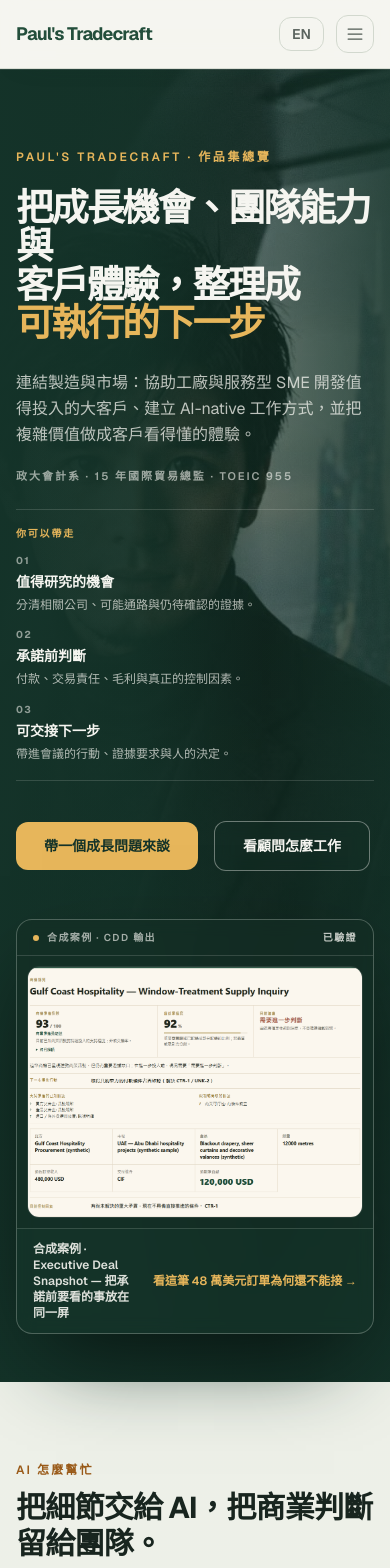
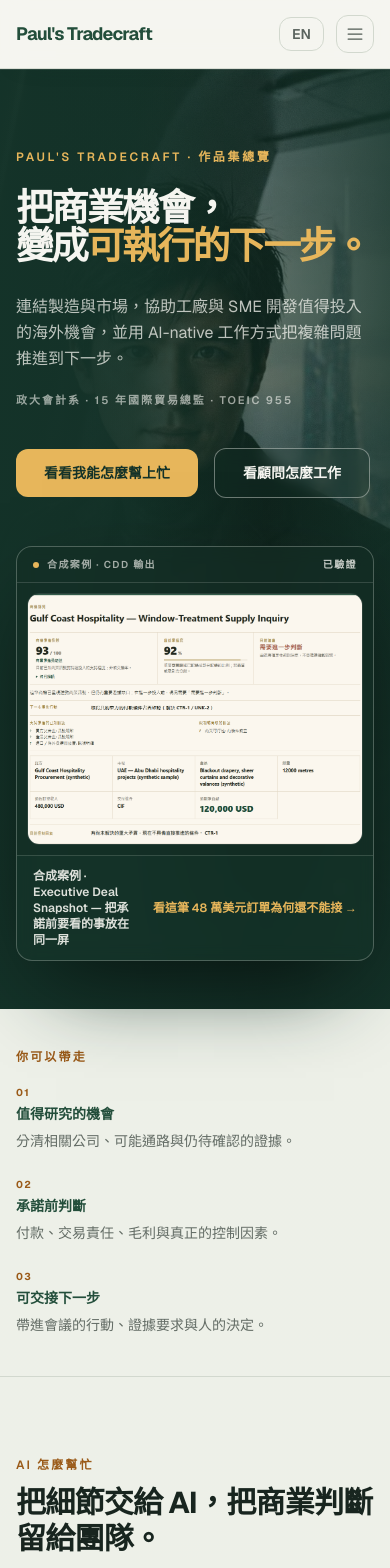
Before and after one commit to apchen1978/pauls-tradecraft, a React (Vite) app: page / in a window 390 px wide. Shown: the top 1568 px of the page. Built offline with nearby package versions, Linux system fonts and the light colour scheme.

Commit message:
fix(portfolio): clarify homepage hero for mobile visitors

```diff
--- a/src/App.jsx
+++ b/src/App.jsx
@@ -2,6 +2,7 @@ import { MotionConfig } from "motion/react";
 import { LangProvider, useLang } from "./i18n.jsx";
 import Nav from "./components/Nav.jsx";
 import Hero from "./components/Hero.jsx";
+import HeroOutcomes from "./components/HeroOutcomes.jsx";
 import AiWorkValue from "./components/AiWorkValue.jsx";
 import { WorksFlagship, default as Works } from "./components/Works.jsx";
 import Verification from "./components/Verification.jsx";
@@ -34,6 +35,7 @@ export default function App() {
           <main id="main">
             {/* ② 先翻譯 AI 的實際角色，再以 CDD 旗艦成果落地。 */}
             <Hero />
+            <HeroOutcomes />
             <AiWorkValue />
             <WorksFlagship />
             <ConnectedCase />
--- a/src/components/Hero.jsx
+++ b/src/components/Hero.jsx
@@ -43,14 +43,13 @@ export default function Hero() {
             <span className="lg:hidden">
               {t.hero.headlineA}
               <br />
-              <span className="font-semibold text-bone">{t.hero.headlineB}</span>
+              <span className="font-semibold text-bone">{t.hero.headlineB}</span>{lang === "en" ? " " : ""}
               <span className="inline-block font-semibold text-gold">{t.hero.headlineHighlight}</span>
             </span>
             <span className="hidden lg:block">
               {t.hero.headlineDesktopA}
               <br />
-              <span className="font-semibold text-bone">{t.hero.headlineDesktopB}</span>
-              <br />
+              <span className="font-semibold text-bone">{t.hero.headlineDesktopB}</span>{lang === "en" ? " " : ""}
               <span className="inline-block font-semibold text-gold lg:mt-1">{t.hero.headlineHighlight}</span>
             </span>
           </motion.h1>
@@ -63,21 +62,9 @@ export default function Hero() {
           >
             {t.hero.credentials}
           </motion.p>
-          <motion.div variants={fadeUp} className="mt-6 max-w-[48ch] border-y border-bone/15 py-4">
-            <p className="text-[10px] font-bold uppercase tracking-[0.18em] text-gold">{t.hero.youGet}</p>
-            <div className="mt-3 grid gap-3 sm:grid-cols-3 sm:divide-x sm:divide-bone/15">
-              {t.hero.outcomes.map((outcome, index) => (
-                <div key={outcome.title} className={index === 0 ? "sm:pr-3" : index === t.hero.outcomes.length - 1 ? "sm:pl-3" : "sm:px-3"}>
-                  <p className="text-[10px] font-bold tracking-[0.14em] text-bone/55">{String(index + 1).padStart(2, "0")}</p>
-                  <p className="mt-1 text-sm font-semibold text-bone">{outcome.title}</p>
-                  <p className="mt-1 text-xs leading-relaxed text-bone/70">{outcome.body}</p>
-                </div>
-              ))}
-            </div>
-          </motion.div>
           <motion.div variants={fadeUp} className="mt-10 flex flex-wrap items-center gap-4">
             <a
-              href="#contact"
+              href="#ai-work-value"
               className="rounded-field bg-gold px-7 py-3.5 text-sm font-bold text-pine transition-colors hover:bg-[#f2be61] active:scale-[0.98]"
             >
               {t.hero.ctaPrimary}
--- /dev/null
+++ b/src/components/HeroOutcomes.jsx
@@ -0,0 +1,22 @@
+import { useLang } from "../i18n.jsx";
+
+export default function HeroOutcomes() {
+  const { t } = useLang();
+
+  return (
+    <section id="hero-outcomes" aria-labelledby="hero-outcomes-heading" className="border-b border-line bg-paper/50">
+      <div className="mx-auto max-w-7xl px-4 py-10 md:px-6 md:py-12">
+        <p id="hero-outcomes-heading" className="eyebrow">{t.hero.youGet}</p>
+        <div className="mt-5 grid gap-6 md:grid-cols-3 md:divide-x md:divide-forest/15">
+          {t.hero.outcomes.map((outcome, index) => (
+            <div key={outcome.title} className={index === 0 ? "md:pr-6" : index === t.hero.outcomes.length - 1 ? "md:pl-6" : "md:px-6"}>
+              <p className="text-[10px] font-bold tracking-[0.14em] text-amber">{String(index + 1).padStart(2, "0")}</p>
+              <p className="mt-1 text-sm font-semibold text-forest md:text-base">{outcome.title}</p>
+              <p className="mt-1.5 text-sm leading-relaxed text-ink/65">{outcome.body}</p>
+            </div>
+          ))}
+        </div>
+      </div>
+    </section>
+  );
+}
--- a/src/i18n.jsx
+++ b/src/i18n.jsx
@@ -7,19 +7,19 @@ const dict = {
     nav: { works: "作品", services: "商業合作", verification: "驗證", method: "方法", process: "流程", about: "關於我", contact: "討論商業 Pilot", skipToContent: "跳至主要內容", openMenu: "開啟選單", closeMenu: "關閉選單" },
     hero: {
       credentials: "政大會計系 · 15 年國際貿易總監 · TOEIC 955",
-      headlineA: "把成長機會、團隊能力與",
-      headlineB: "客戶體驗，整理成",
-      headlineDesktopA: "把成長機會、團隊能力與",
-      headlineDesktopB: "客戶體驗，整理成",
-      headlineHighlight: "可執行的下一步",
-      sub: "連結製造與市場：協助工廠與服務型 SME 開發值得投入的大客戶、建立 AI-native 工作方式，並把複雜價值做成客戶看得懂的體驗。",
+      headlineA: "把商業機會，",
+      headlineB: "變成",
+      headlineDesktopA: "把商業機會，",
+      headlineDesktopB: "變成",
+      headlineHighlight: "可執行的下一步。",
+      sub: "連結製造與市場，協助工廠與 SME 開發值得投入的海外機會，並用 AI-native 工作方式把複雜問題推進到下一步。",
       youGet: "你可以帶走",
       outcomes: [
         { title: "值得研究的機會", body: "分清相關公司、可能通路與仍待確認的證據。" },
         { title: "承諾前判斷", body: "付款、交易責任、毛利與真正的控制因素。" },
         { title: "可交接下一步", body: "帶進會議的行動、證據要求與人的決定。" },
       ],
-      ctaPrimary: "帶一個成長問題來談",
+      ctaPrimary: "看看我能怎麼幫上忙",
       ctaSecondary: "看顧問怎麼工作",
       imgCaption: "窗簾軟裝 Pilot 追蹤器 · 實際畫面",
       featuredKicker: "Featured business proof",
@@ -380,19 +380,19 @@ const dict = {
     nav: { works: "Work", services: "Commercial Work", verification: "Verification", method: "Method", process: "Process", about: "About", contact: "Discuss a Commercial Pilot", skipToContent: "Skip to content", openMenu: "Open menu", closeMenu: "Close menu" },
     hero: {
       credentials: "NCCU Accounting · 15 years international trade director · TOEIC 955",
-      headlineA: "Connect growth, team capability,",
-      headlineB: "and customer experience",
-      headlineDesktopA: "Connect growth, team capability,",
-      headlineDesktopB: "and customer experience",
-      headlineHighlight: "into an executable next step",
-      sub: "Connecting manufacturing and market: helping factories and service SMEs pursue the right major accounts, build AI-native ways of working, and turn complex value into experiences customers can understand.",
+      headlineA: "Turn commercial opportunities",
+      headlineB: "into",
+      headlineDesktopA: "Turn commercial opportunities",
+      headlineDesktopB: "into",
+      headlineHighlight: "an executable next step.",
+      sub: "Connecting manufacturing and markets, I help factories and SMEs pursue worthwhile overseas opportunities and use AI-native ways of working to move complex problems to the next step.",
       youGet: "You can take away",
       outcomes: [
         { title: "Opportunities worth investigating", body: "Relevant companies, plausible channels, and evidence still to confirm." },
         { title: "A pre-commitment view", body: "Payment, trade responsibility, margin, and real controls." },
         { title: "A handoff-ready next step", body: "Meeting actions, evidence requirements, and human decision." },
       ],
-      ctaPrimary: "Bring a growth question",
+      ctaPrimary: "See how I can help",
       ctaSecondary: "See how I consult",
       imgCaption: "Curtain soft-furnishing pilot tracker · live view",
       featuredKicker: "Featured business proof",
```
